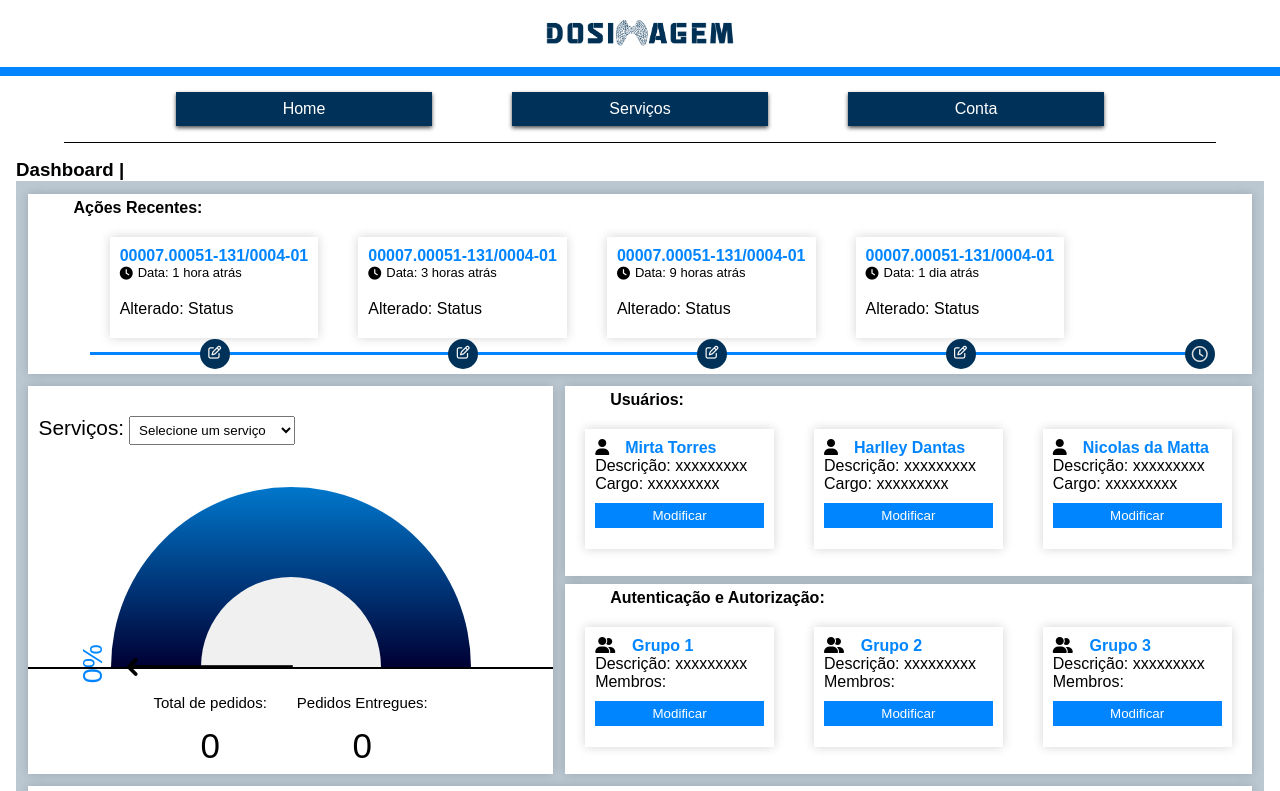
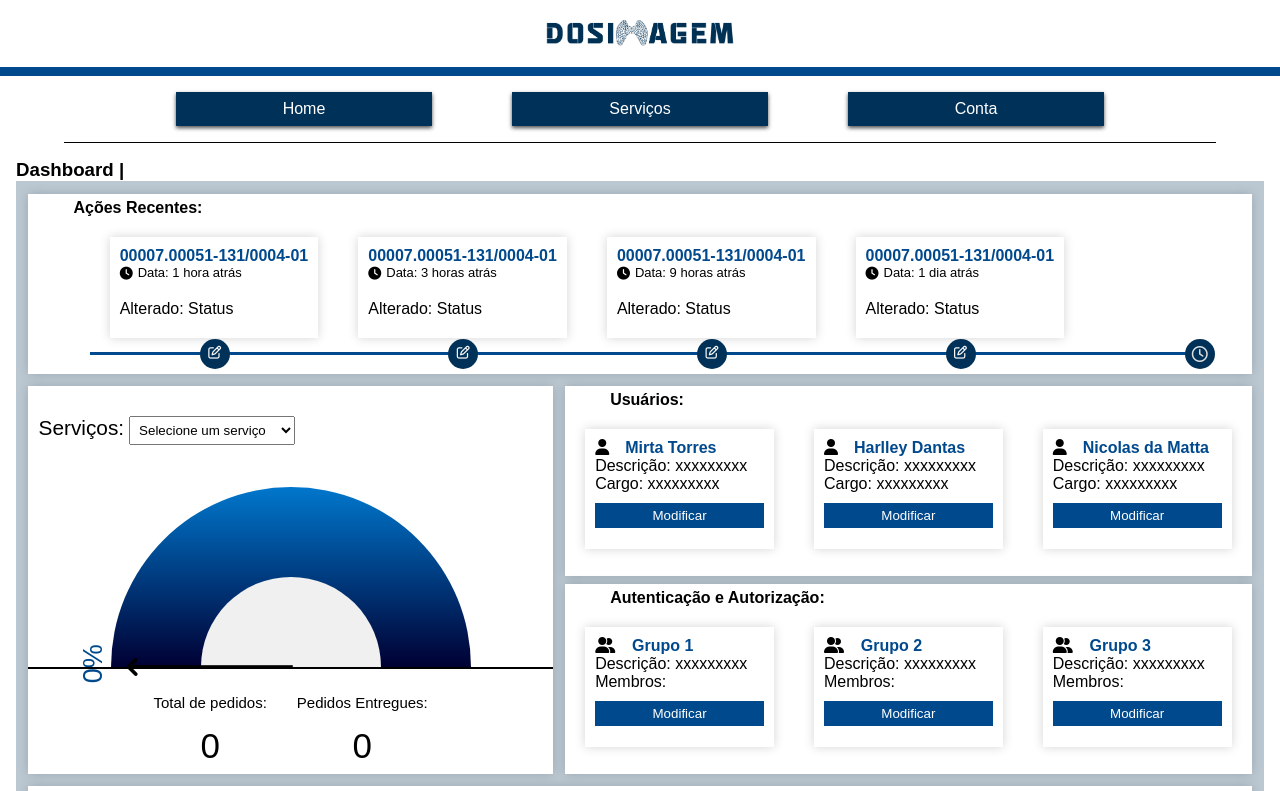
Before and after one commit to EduardoMangeli/react-base-project, a React app: page / in a window 1280 px wide. Shown: the top 791 px of the page. Built offline with nearby package versions, Linux system fonts and the light colour scheme; no server answers.

Commit message:
pequenas mudanças

```diff
--- a/public/style.css
+++ b/public/style.css
@@ -12,7 +12,7 @@
   --destaque: rgb(0, 19, 34);
   --detalhe: rgb(255, 255, 255);
   --botoes: rgb(0,49,88);
-  --detalhes: rgb(0, 133, 255);
+  --detalhes: rgb(1, 73, 141);
   --fundos: rgb(187, 200, 210);
   --relogio: rgb(223, 222, 222);
 
```
